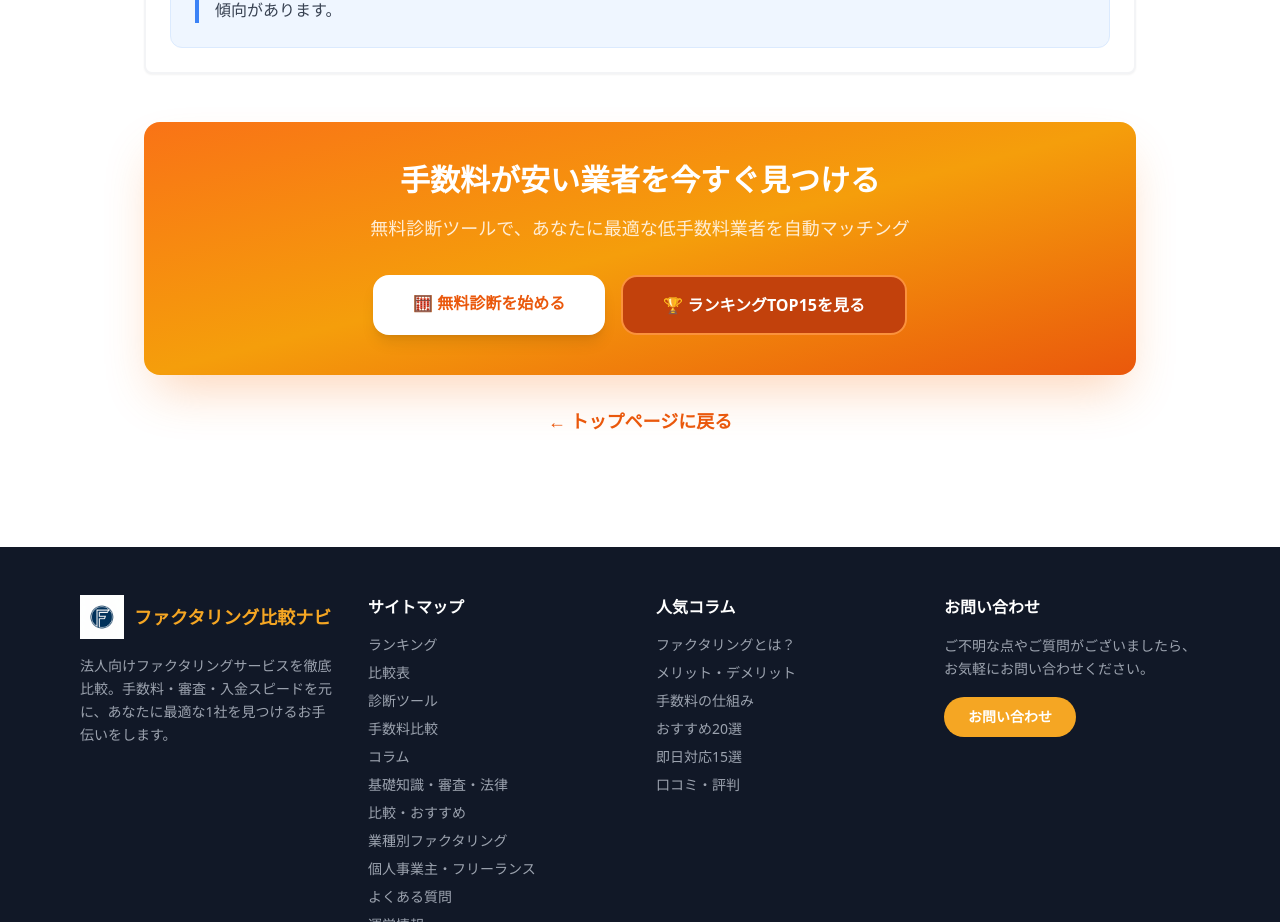
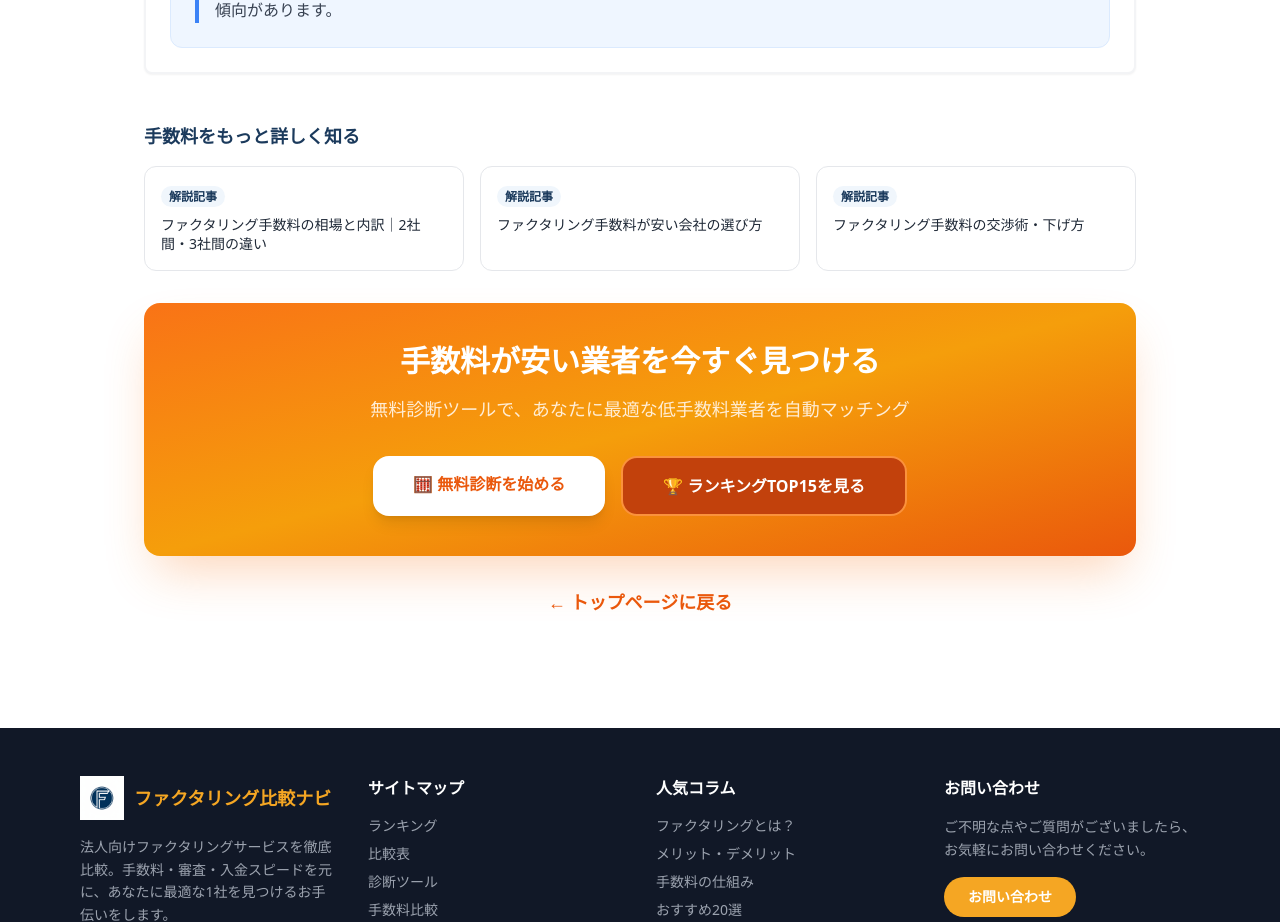
Before and after one commit to webmaster0818/corp-factoring, a Next.js app: page /fees in a window 1280 px wide. Shown: the part 8160-9082 px from the top of the page. Built offline with nearby package versions, Linux system fonts and the light colour scheme.

Commit message:
第2期①: 手数料クラスタの相互リンク完成。手数料記事→/fees/データ資産CTA(tesuryo系のみ)／fees→手数料3記事の関連ブロック／各社ページの手数料行→手数料相場記事。指名手数料FAQ↔/fees/↔手数料記事が循環

```diff
--- a/app/articles/[slug]/page.tsx
+++ b/app/articles/[slug]/page.tsx
@@ -206,6 +206,19 @@ export default async function ArticlePage({
           </Link>
         </div>
 
+        {/* 手数料記事 → /fees/ データ資産への導線（手数料クラスタの相互リンク） */}
+        {slug.includes("tesuryo") && (
+          <section className="mt-12 bg-[#F0F6FC] border border-[#1B3A5C]/15 rounded-xl p-6">
+            <h2 className="text-lg font-bold text-[#1B3A5C] mb-2">15社の手数料を一次確認データで比較する</h2>
+            <p className="text-sm text-gray-700 mb-4">
+              各社の手数料（2社間・3社間の実値）は、当サイトが各社公式サイトを1件ずつ確認して掲載しています。会社ごとの手数料は下の比較表で確認できます。
+            </p>
+            <Link href="/fees/" className="inline-block bg-[#1B3A5C] text-white text-sm font-bold px-5 py-2.5 rounded-lg hover:opacity-90 transition">
+              15社の手数料比較表を見る →
+            </Link>
+          </section>
+        )}
+
         {/* 関連記事 */}
         {relatedArticles.length > 0 && (
           <section className="mt-12">
--- a/app/companies/[slug]/page.tsx
+++ b/app/companies/[slug]/page.tsx
@@ -331,7 +331,7 @@ export default function CompanyPage({
                     <tr className="border-b border-gray-100">
                       <th className="text-left align-top bg-gray-50 px-3 py-2.5 font-bold text-gray-700 whitespace-nowrap">手数料</th>
                       <td className="px-3 py-2.5 text-gray-800">
-                        {feeRow ? feeRow.fee2 : `${company.fees.min}%〜${company.fees.max}%`}（<Link href="/fees/" className="text-blue-600 hover:underline">15社の手数料を一次確認で比較</Link>）
+                        {feeRow ? feeRow.fee2 : `${company.fees.min}%〜${company.fees.max}%`}（<Link href="/fees/" className="text-blue-600 hover:underline">15社の手数料を一次確認で比較</Link>／<Link href="/articles/article-factoring-tesuryo-yasui" className="text-blue-600 hover:underline">手数料の相場と安い会社</Link>）
                       </td>
                     </tr>
                     <tr className="border-b border-gray-100">
--- a/app/fees/page.tsx
+++ b/app/fees/page.tsx
@@ -430,6 +430,23 @@ export default function FeesPage() {
           </Card>
         </section>
 
+        {/* 手数料クラスタの関連記事（相互リンク） */}
+        <section className="mb-8">
+          <h2 className="text-lg font-bold text-[#1B3A5C] mb-4">手数料をもっと詳しく知る</h2>
+          <div className="grid grid-cols-1 md:grid-cols-3 gap-4">
+            {[
+              { slug: "article-factoring-tesuryo", label: "ファクタリング手数料の相場と内訳｜2社間・3社間の違い" },
+              { slug: "article-factoring-tesuryo-yasui", label: "ファクタリング手数料が安い会社の選び方" },
+              { slug: "article-factoring-tesuryo-koushou", label: "ファクタリング手数料の交渉術・下げ方" },
+            ].map((a) => (
+              <Link key={a.slug} href={`/articles/${a.slug}`} className="block bg-white border border-gray-200 rounded-xl p-4 hover:border-[#1B3A5C] hover:shadow-md transition">
+                <span className="text-xs font-semibold text-[#1B3A5C] bg-[#F0F6FC] px-2 py-0.5 rounded-full">解説記事</span>
+                <p className="mt-2 text-sm font-medium text-gray-800 leading-snug">{a.label}</p>
+              </Link>
+            ))}
+          </div>
+        </section>
+
         {/* CTA */}
         <div className="bg-gradient-to-br from-orange-500 via-amber-500 to-orange-600 rounded-2xl shadow-2xl shadow-orange-500/30 p-10 text-center text-white mb-8">
           <h2 className="text-3xl font-black mb-4">
```
